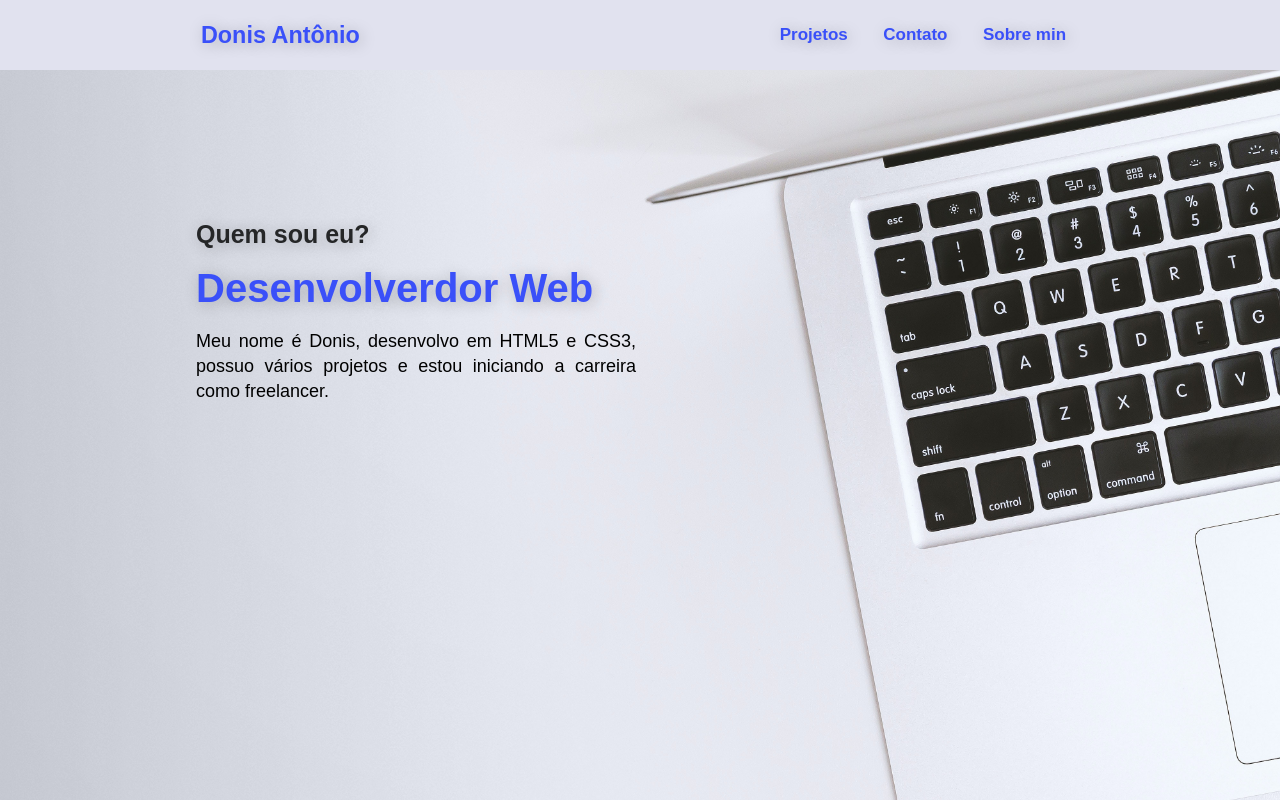
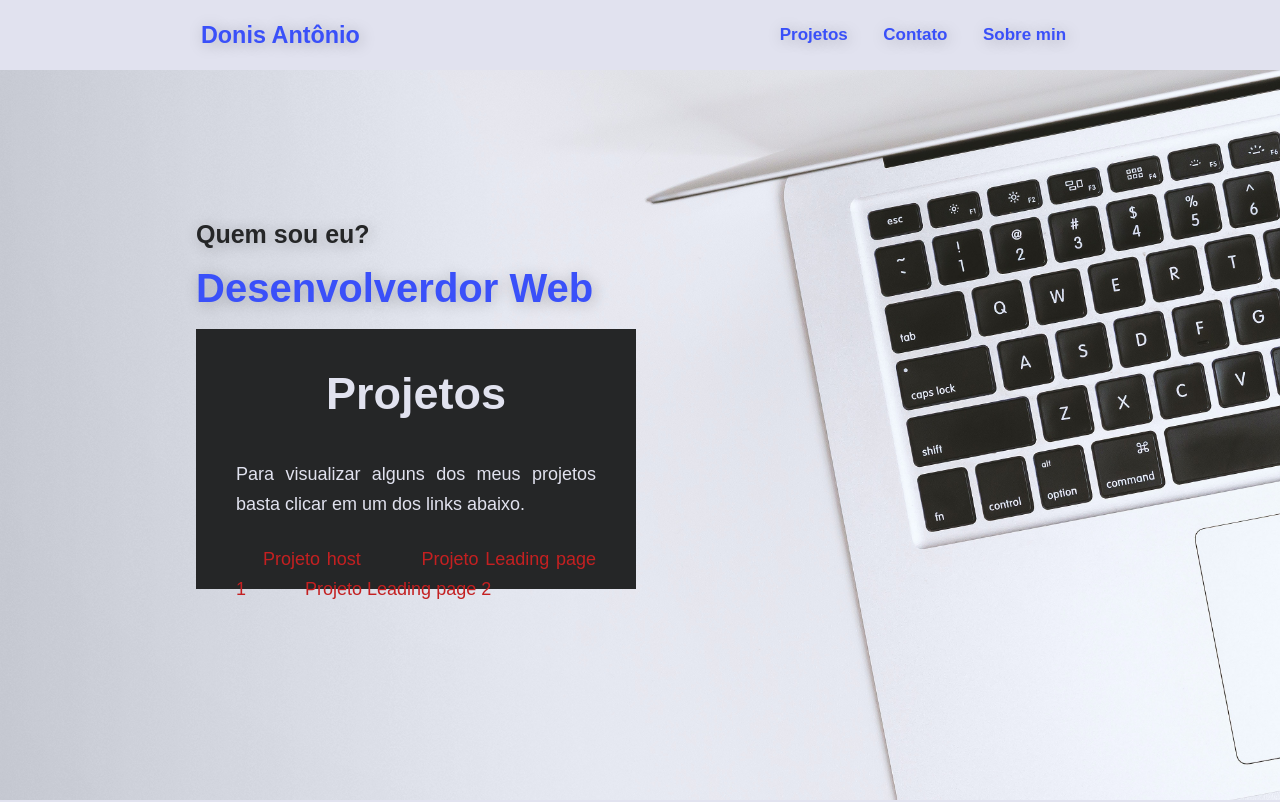
Before and after one commit to Donis-DS/Portifolio, a plain HTML site: page Pagina-inicial/index.html in a window 1280 px wide. Shown: the top 802 px of the page. Drawn offline with Linux system fonts and the light colour scheme.

Commit message:
Update index.html

```diff
--- a/Pagina-inicial/index.html
+++ b/Pagina-inicial/index.html
@@ -27,7 +27,7 @@
             <div id="section-img-text">
                 <p id="question">Quem sou eu?</p>
                 <h1>Desenvolverdor Web</h1>
-                <p id="text">Meu nome é Donis, desenvolvo em HTML5 e CSS3, possuo vários projetos e estou iniciando a carreira como freelancer.</p>
+                <!--<p id="text">Meu nome é Donis, desenvolvo em HTML5 e CSS3, possuo vários projetos e estou iniciando a carreira como freelancer.</p>
             </div>
         </section>
 
@@ -43,7 +43,7 @@
                 <p class="section2-textp">Sou uma pessoa bastante empenhada e atenta as vontades do cliente, estou sempre atento aos prazos e busco 100% da sua satisfação.</p>
                 <p class="section2-textp">Além de tudo procuro me encaixar no orçamento do cliente.</p>
             </div>
-        </section>
+        </section>-->
 
         <section id="section3">
             <div id="section3-title">
```
